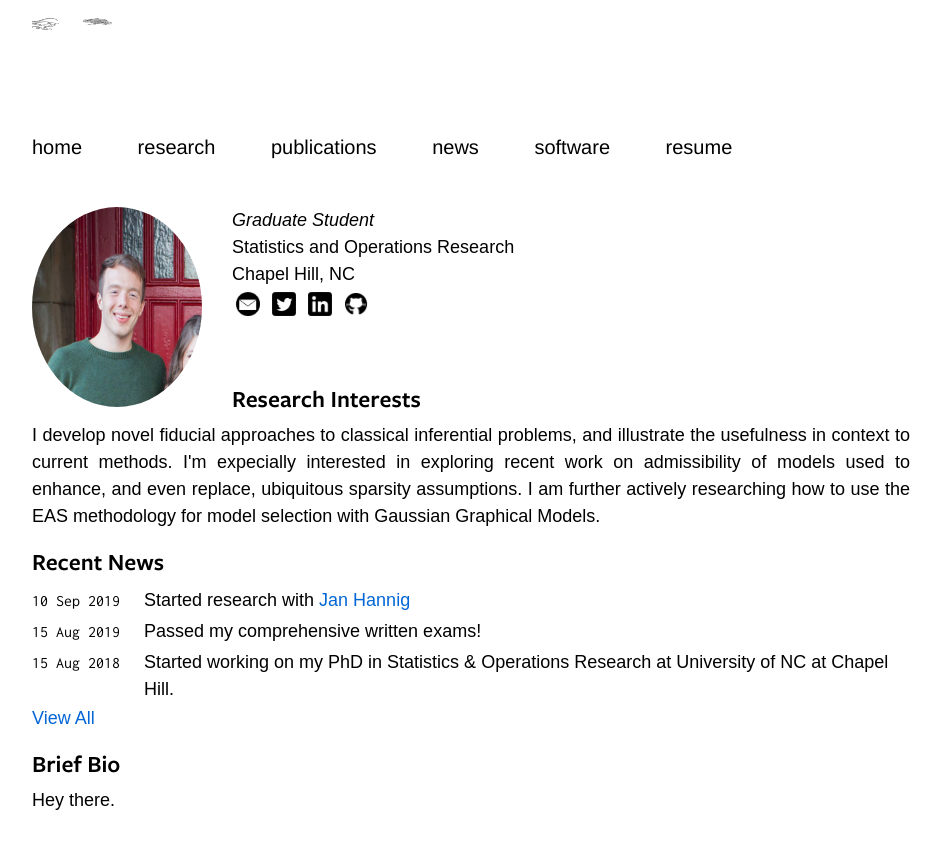
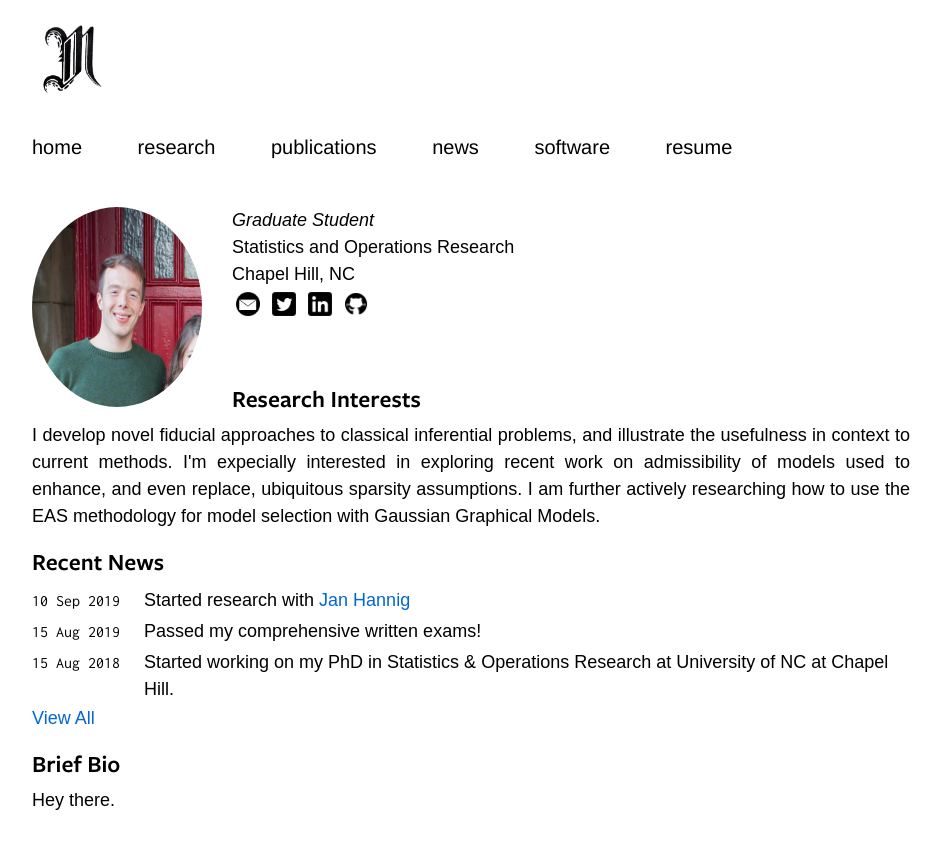
Before and after one commit to sirmurphalot/sirmurphalot.github.io, a Jekyll site: the page built from index.md, in a window 1280 px wide. Shown: the top 849 px of the page, without its empty margins (169-1110 px from the left). Built offline with Jekyll 4.4.1, drawn with Linux system fonts in a browser that asks for light colours; some web fonts are replaced.

Commit message:
wrong image! ah!

```diff
--- a/_includes/header.html
+++ b/_includes/header.html
@@ -1,6 +1,6 @@
 <div class="header">
     <p class="photo">
-        <img src="https://sirmurphalot.github.io/background.png" width="80px" height="80px">
+        <img src="https://sirmurphalot.github.io/murph_mono.jpeg" width="80px" height="80px">
     </p>
 </div>
 <ul class="navbar" id="myNavbar">
```
Also changed, not shown: murph_mono.jpeg (added).
